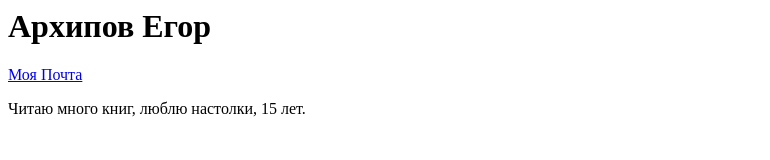
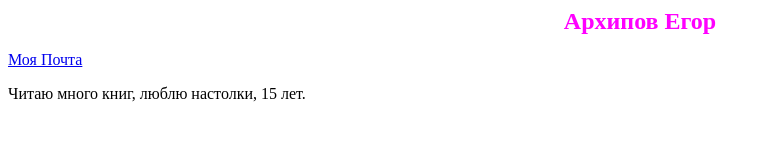
Before and after one commit to Maurdihen/lms-2, a plain HTML site: page index.html in a window 1280 px wide. Shown: the whole page, without its empty margins (0-770 px from the left). Drawn offline with Linux system fonts and the light colour scheme.

Commit message:
Мой первый сайт

```diff
--- a/index.html
+++ b/index.html
@@ -1,5 +1,12 @@
+<!DOCTIPE html>
 <html>
-	<h1>Архипов Егор</h1>
-	<a href='mailto:arhipov_0406@mail.ru'>Моя Почта</a>
-	<p>Читаю много книг, люблю настолки, 15 лет.</p>
+	<head>
+		<link href="style.css" rel="stylesheet"/>
+		<title>Я</title>
+	</head>
+	<body>
+		<h1 class="header">Архипов Егор</h1>
+		<a href='mailto:arhipov_0406@mail.ru'>Моя Почта</a>
+		<p>Читаю много книг, люблю настолки, 15 лет.</p>
+	</body>
 </html>
--- /dev/null
+++ b/style.css
@@ -0,0 +1,5 @@
+.header{
+	color: #FF00FF;
+	font-size: 24px;
+	text-align: center;
+}
```
